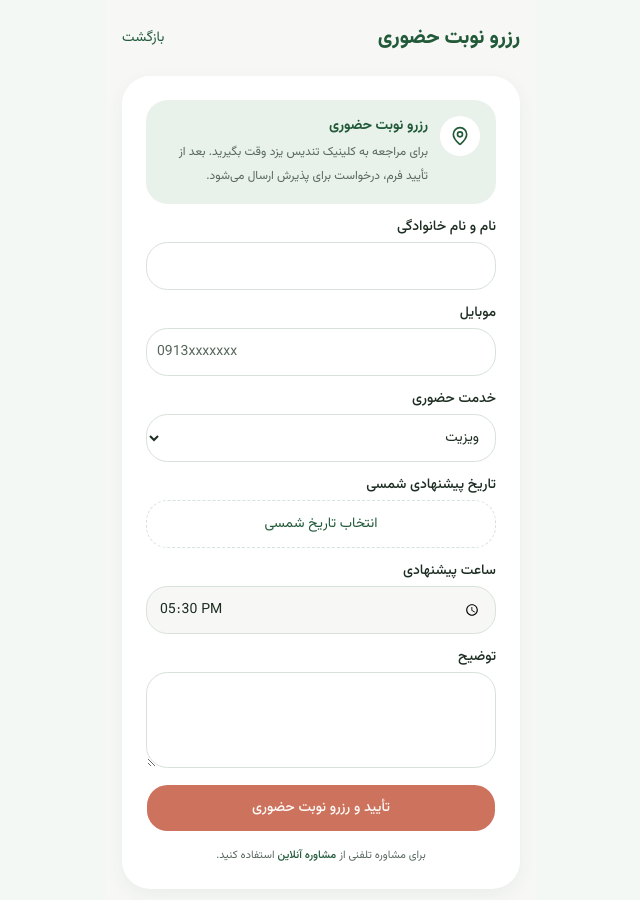
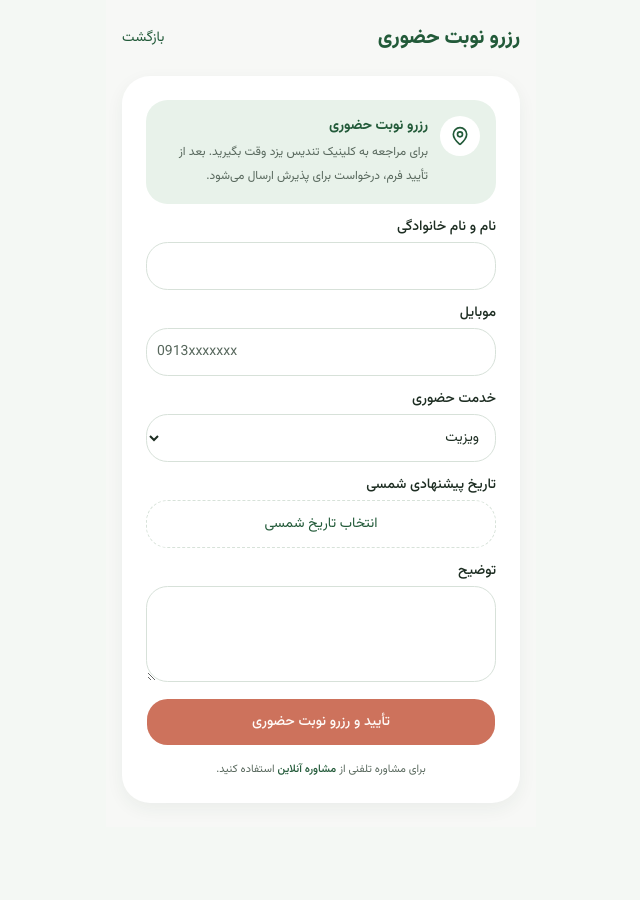
Before and after one commit to Radnia089/clinic, a Next.js app: page /patient/book in a window 1280 px wide. Shown: the top 900 px of the page, without its empty margins (319-959 px from the left). After the commit the page ends 827 px from the top, so only its background shows below. Built offline with nearby package versions, Linux system fonts and the light colour scheme; a web font is replaced by a local one.

Commit message:
Remove preferred time from in-person booking form
Drop the hour field so patients only suggest a date when booking
a clinic visit.

Co-authored-by: radnia089 <radnia089@gmail.com>

```diff
--- a/src/components/patient/booking-form.tsx
+++ b/src/components/patient/booking-form.tsx
@@ -45,7 +45,6 @@ export function PatientBookingForm() {
   const [phone, setPhone] = useState("");
   const [service, setService] = useState(services[0]);
   const [preferredDate, setPreferredDate] = useState("");
-  const [preferredTime, setPreferredTime] = useState("17:30");
   const [note, setNote] = useState("");
 
   async function onSubmit(event: FormEvent) {
@@ -62,7 +61,6 @@ export function PatientBookingForm() {
           phone,
           service,
           preferredDate: preferredDate || undefined,
-          preferredTime: preferredTime || undefined,
           note,
           channel: "clinic",
         }),
@@ -75,7 +73,6 @@ export function PatientBookingForm() {
       setPhone("");
       setService(services[0]);
       setPreferredDate("");
-      setPreferredTime("17:30");
       setNote("");
     } catch {
       setError("ارسال درخواست انجام نشد. دوباره تلاش کنید.");
@@ -192,16 +189,6 @@ export function PatientBookingForm() {
         )}
       </div>
       <div className="space-y-2">
-        <Label htmlFor="ptime">ساعت پیشنهادی</Label>
-        <input
-          id="ptime"
-          type="time"
-          value={preferredTime}
-          onChange={(e) => setPreferredTime(e.target.value)}
-          className="h-12 w-full rounded-2xl border border-[#D7E2D9] bg-[#F7F8F6] px-3 text-sm"
-        />
-      </div>
-      <div className="space-y-2">
         <Label htmlFor="pnote">توضیح</Label>
         <Textarea
           id="pnote"
```
